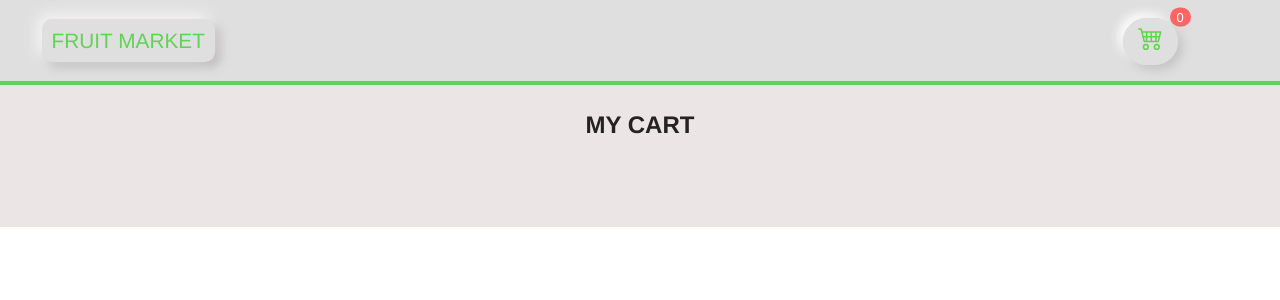
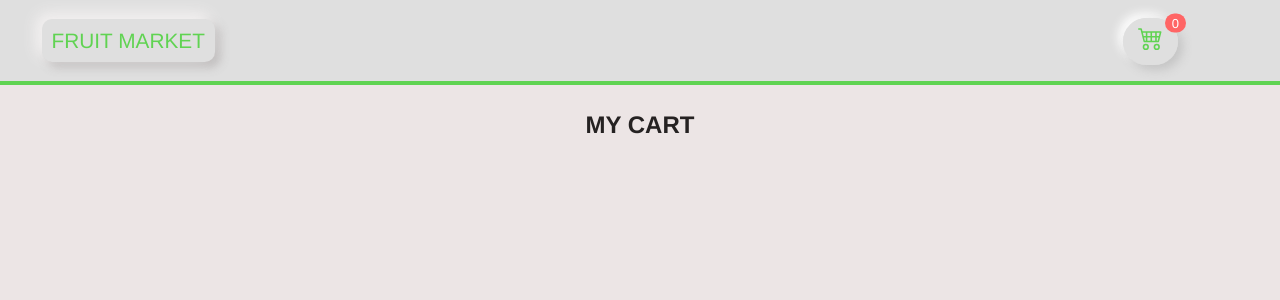
Before and after one commit to viniciusIrikawa/Hortifruti, a React (Create React App) app: page /Cart in a window 1280 px wide. Shown: the top 300 px of the page. Built offline with nearby package versions, Linux system fonts and the light colour scheme.

Commit message:
Corrections in addProduct method

```diff
--- a/src/components/Card.css
+++ b/src/components/Card.css
@@ -1,6 +1,5 @@
 main{
     height: auto;
-    background-color: rgb(236, 229, 229);
     display: flex;
     align-items: center;
     justify-content: center;
--- a/src/components/Card.js
+++ b/src/components/Card.js
@@ -12,7 +12,15 @@ function Card(){
     }, [])
 
     const addProduct = (product) => {
-        setCartItems([...cartItems, product])
+        const itemExist = cartItems.find( item => item.id === product.id);
+        if(itemExist){
+            setCartItems(cartItems.map((item) => item.id === product.id ?
+            {...itemExist, quantity: itemExist.quantity + 1}: item ))
+        }
+        else{
+            setCartItems([...cartItems, {...product, quantity:1} ])
+        }
+        // setCartItems([...cartItems, product])
     }
 
     return(
--- a/src/components/Cart.css
+++ b/src/components/Cart.css
@@ -1,9 +1,8 @@
 .view-products{
     display: flex;
-    height: 100vh;
+    height: auto;
     flex-direction: column;
     align-items: center;
-    background-color: rgb(236, 229, 229);
     font-family: 'Franklin Gothic Medium', 'Arial Narrow', Arial, sans-serif;
     padding-bottom: 50px;
 }
--- a/src/components/Cart.js
+++ b/src/components/Cart.js
@@ -31,9 +31,9 @@ const Cart = () => {
                 <h3> {item.name} </h3>
                 <h4> {item.genus} </h4>
                 <div className='counter'>
-                  <button onClick={decrement}> - </button>
+                  <button onClick={() => decrement()}> - </button>
                   <span> {quantity} </span>
-                  <button onClick={increment}> + </button>
+                  <button onClick={() => increment()}> + </button>
                 </div>
               </div>
             </div>
--- a/src/components/MenuHeader.css
+++ b/src/components/MenuHeader.css
@@ -39,8 +39,8 @@ header .wrapperLogo a{
 }
 .wrapperButton .counter{
     position: absolute;
-    top: -2%;
-    right: -24%;
+    top: 10%;
+    right: -15%;
     color: #fff;
     background-color: rgb(255, 101, 101);
     padding: 2px 7px;
--- a/src/index.css
+++ b/src/index.css
@@ -1,3 +1,6 @@
+body{
+    background-color: rgb(236, 229, 229);
+}
 *{
     padding: 0;
     margin: 0;
```
